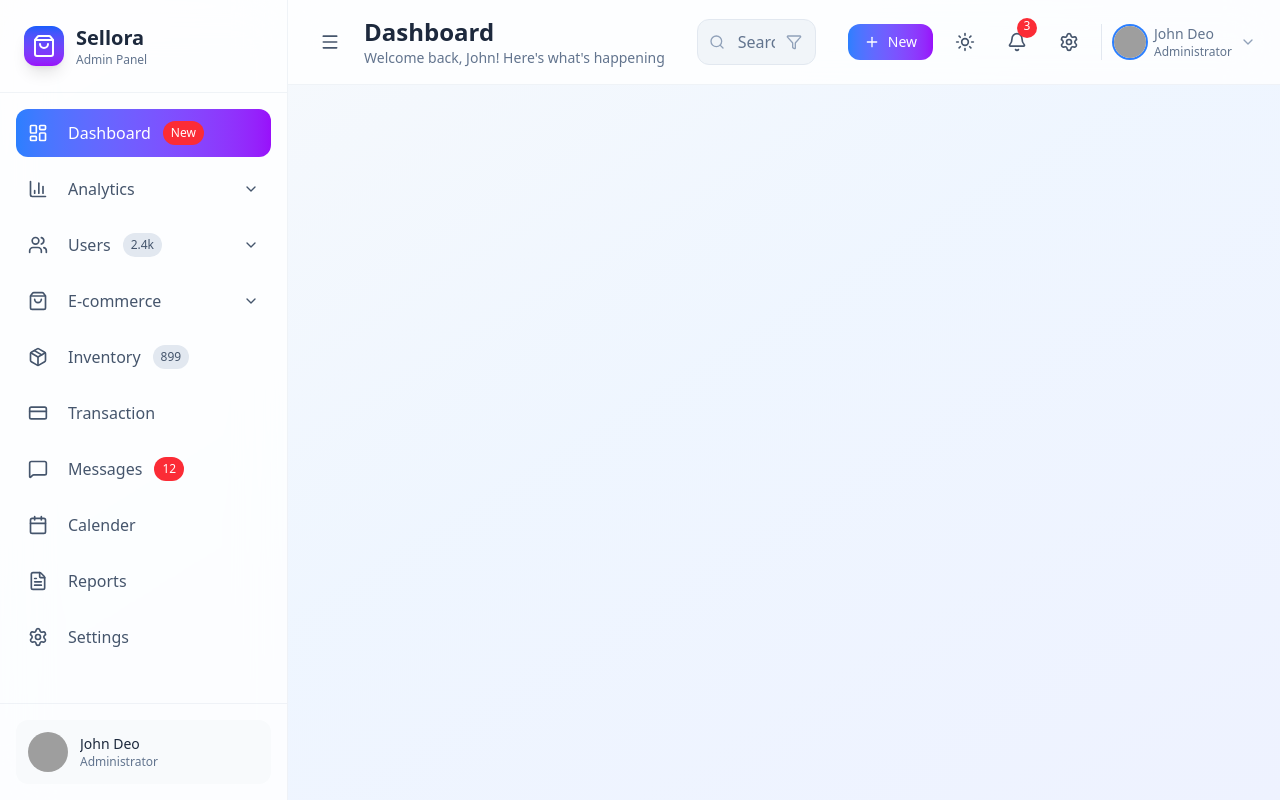
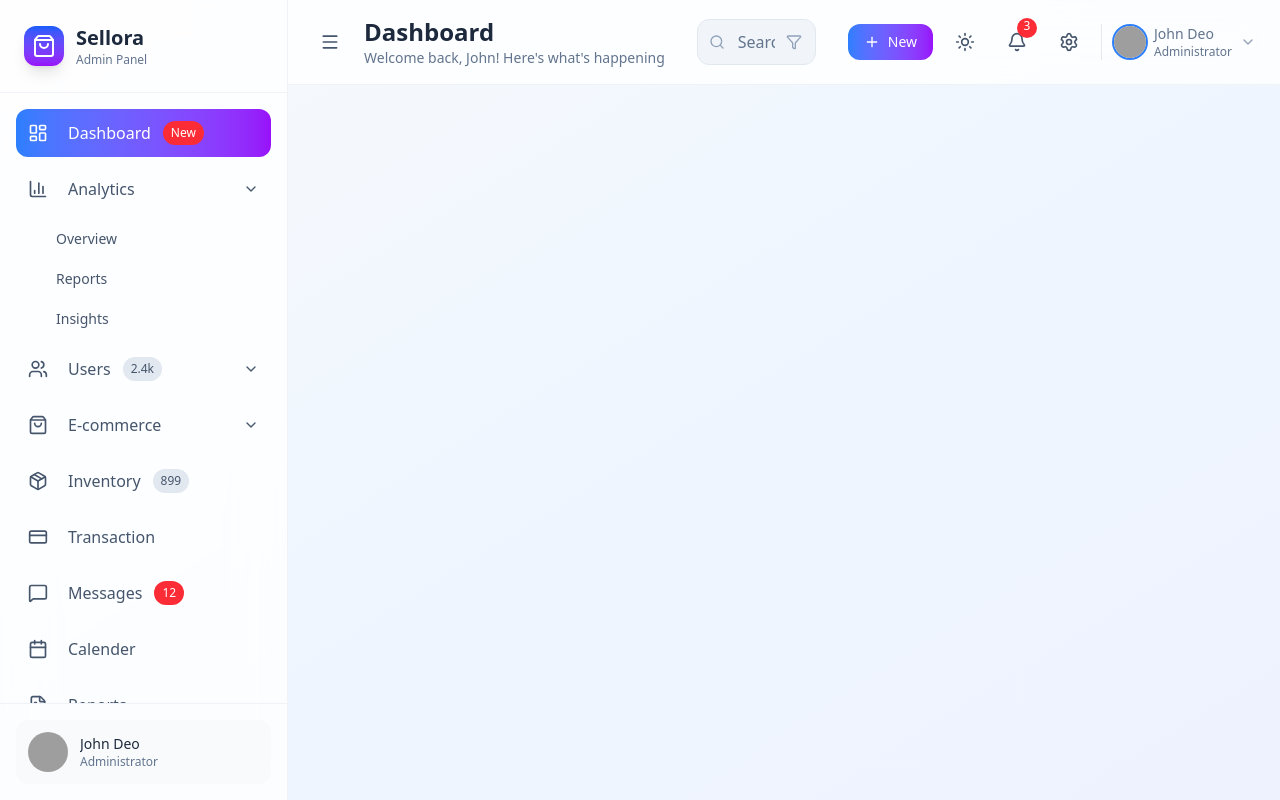
Before and after one commit to priyansudash1999/Sellora, a React (Vite) app: page / in a window 1280 px wide. Built offline with nearby package versions, Linux system fonts and the light colour scheme; grey boxes are pictures that could not be loaded.

Commit message:
feat(sidebar): add toggle option for sidebar

```diff
--- a/src/App.jsx
+++ b/src/App.jsx
@@ -15,7 +15,10 @@ const App = () => {
           onPageChange={setCurrPage}
         />
         <div className="flex-1 flex flex-col overflow-hidden">
-          <Header />
+          <Header
+            sidebaClosed={sidebarShow}
+            onToggleSidebar={() => setSidebarShow(!sidebarShow)}
+          />
         </div>
       </div>
     </div>
--- a/src/components/Header.jsx
+++ b/src/components/Header.jsx
@@ -10,12 +10,15 @@ import {
   ChevronDown,
 } from "lucide-react";
 
-const Header = () => {
+const Header = ({ sidebarShow, onToggleSidebar }) => {
   return (
     <div className="flex items-center bg-white/80 dark:bg-slate-900/80 backdrop-blur-xl border-b border-slate-200/50 dark:border-slate-700/50 px-6 py-4">
       {/* Left */}
       <div className="flex items-center space-x-4">
-        <button className="p-2 rounded-lg text-slate-600 dark:text-slate-300 hover:bg-slate-100 dark:hover:bg-slate-800 transition-colors">
+        <button
+          className="p-2 rounded-lg text-slate-600 dark:text-slate-300 hover:bg-slate-100 dark:hover:bg-slate-800 transition-colors"
+          onClick={onToggleSidebar}
+        >
           <Menu className="w-5 h-5" />
         </button>
 
--- a/src/components/Sidebar.jsx
+++ b/src/components/Sidebar.jsx
@@ -101,7 +101,7 @@ const Sidebar = ({ close, onToggle, currPage, onPageChange }) => {
 
   return (
     <div
-      className={`${close ? "w-20" : "w-72"} w-72  trasnsition duration-300 ease-in-out bg-white/80 dark:bg-slate-900/80 backdrop-blur-xl border-r border-slate-200/50 dark:border-slate-700/50 flex flex-col relative z-10`}
+      className={`${close ? "w-20" : "w-72"} transition-all duration-300 ease-in-out bg-white/80 dark:bg-slate-900/80 backdrop-blur-xl border-r border-slate-200/50 dark:border-slate-700/50 flex flex-col relative z-10`}
     >
       {/* logo */}
       <div className="p-6 border-b border-slate-200/50 dark:border-slate-700/50">
@@ -139,7 +139,7 @@ const Sidebar = ({ close, onToggle, currPage, onPageChange }) => {
             >
               <div className="flex items-center space-x-3">
                 <item.icon className={`w-5 h-5 dark:text-white`} />
-                <>
+
                 {!close && (
                   <>
                     <span className="font-medium ml-2 dark:text-white">
@@ -159,7 +159,6 @@ const Sidebar = ({ close, onToggle, currPage, onPageChange }) => {
                     )}
                   </>
                 )}
-                </>
               </div>
               {!close && item.submenu && (
                 <ChevronDown
@@ -171,7 +170,11 @@ const Sidebar = ({ close, onToggle, currPage, onPageChange }) => {
             {/* submenu section */}
             {!close && item.submenu && expandItem.has(item.id) && (
               <div className="ml-8 mt-2 space-y-1">
-                {!item.submenu.map((item) => <button>{item.label}</button>)}
+                {item.submenu.map((item) => (
+                  <button className="w-full text-left text-sm p-2 text-slate-600 dark:text-slate-400 hover:text-slate-800 dark:hover:text-slate-200 hover:bg-slate-100 dark:hover:bg-slate-800/50 rounded-lg transition-all">
+                    {item.label}
+                  </button>
+                ))}
               </div>
             )}
           </div>
```
Lines whose indentation alone changed are shown as unchanged.
